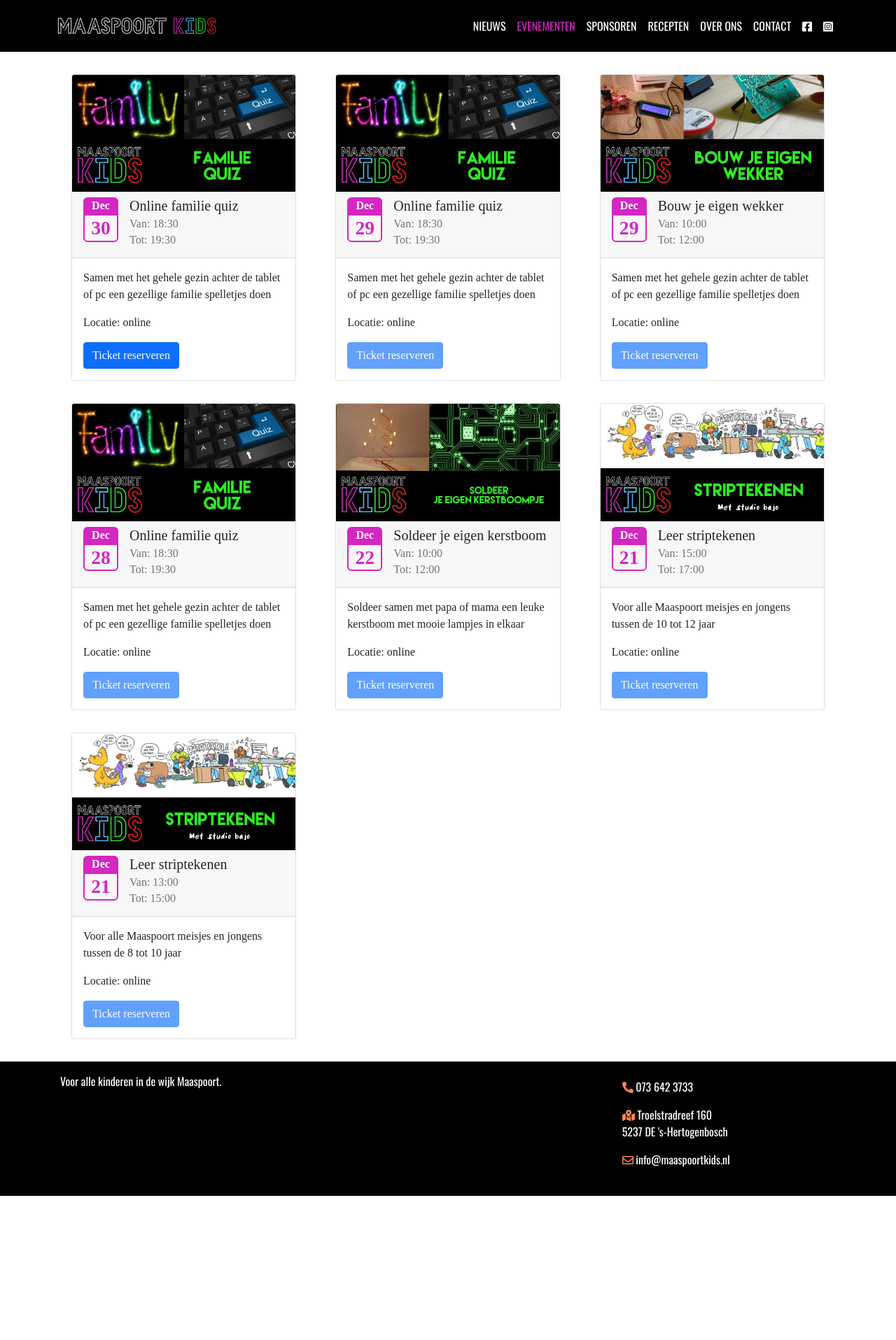
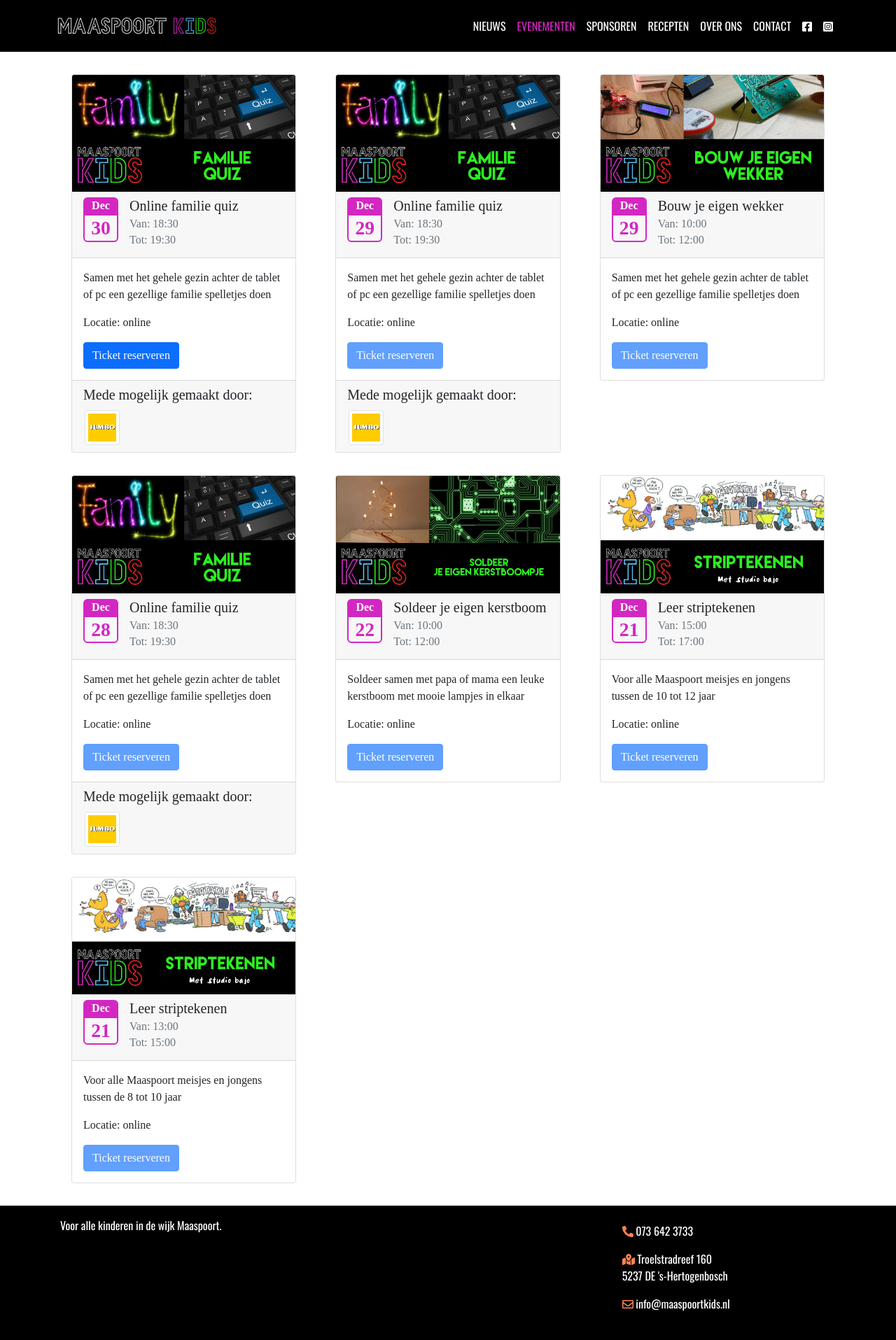
Before and after one commit to maaspoortkids/maaspoortkids.github.io, a Jekyll site: the page built from pages/evenementen.md, in a window 1280 px wide. Shown: the whole page at 70% size. Built offline with Jekyll 4.4.1, drawn with Linux system fonts in a browser that asks for light colours; some web fonts are replaced; before the commit the page ends 1709 px from its top, so only the background shows below that.

Commit message:
Add sponsors to event

```diff
--- a/_data/events.yml
+++ b/_data/events.yml
@@ -30,6 +30,8 @@
   end: 2020-12-28T19:30:00+01:00
   location: online
   description: Samen met het gehele gezin achter de tablet of pc een gezellige familie spelletjes doen
+  sponsoren:
+    - jumbo
 
 - name: Bouw je eigen wekker
   thumbnail: /assets/images/evenementen/2020-12_bouw_eigen_wekker.jpeg
@@ -46,6 +48,8 @@
   end: 2020-12-29T19:30:00+01:00
   location: online
   description: Samen met het gehele gezin achter de tablet of pc een gezellige familie spelletjes doen
+  sponsoren:
+    - jumbo
 
 - name: Online familie quiz
   thumbnail: /assets/images/evenementen/2020-12_familie_quiz.jpeg
@@ -54,3 +58,5 @@
   end: 2020-12-30T19:30:00+01:00
   location: online
   description: Samen met het gehele gezin achter de tablet of pc een gezellige familie spelletjes doen
+  sponsoren:
+    - jumbo
--- a/_layouts/events.html
+++ b/_layouts/events.html
@@ -40,6 +40,18 @@ layout: default
                     {% endif %}
 
                 </div>
+                {% if event.sponsoren %}
+                    <div class="card-footer">
+                        <h5 class="card-title">Mede mogelijk gemaakt door:</h5>
+                        {% for sponsor_id in event.sponsoren %}
+                            <a target="_blank" class="no_a" href="{{ site.data.sponsors[sponsor_id].url }}">
+                                <img class="img-thumbnail event_sponsor"
+                                     alt="{{ site.data.sponsors[sponsor_id].name }}"
+                                     src="{{ site.data.sponsors[sponsor_id].logo }}">
+                            </a>
+                        {% endfor %}
+                    </div>
+                {% endif %}
             </div>
         </div>
     {% endfor %}
--- a/assets/css/maaspoortkids.css
+++ b/assets/css/maaspoortkids.css
@@ -190,3 +190,11 @@ footer li {
 .hide {
     display: none;
 }
+
+/* --[ sponsors ]---------------------------------------------------------------------------------------------------- */
+img.event_sponsor {
+    width: 50px;
+    height: auto;
+    max-height: 50px;
+    margin: 2px;
+}
```
